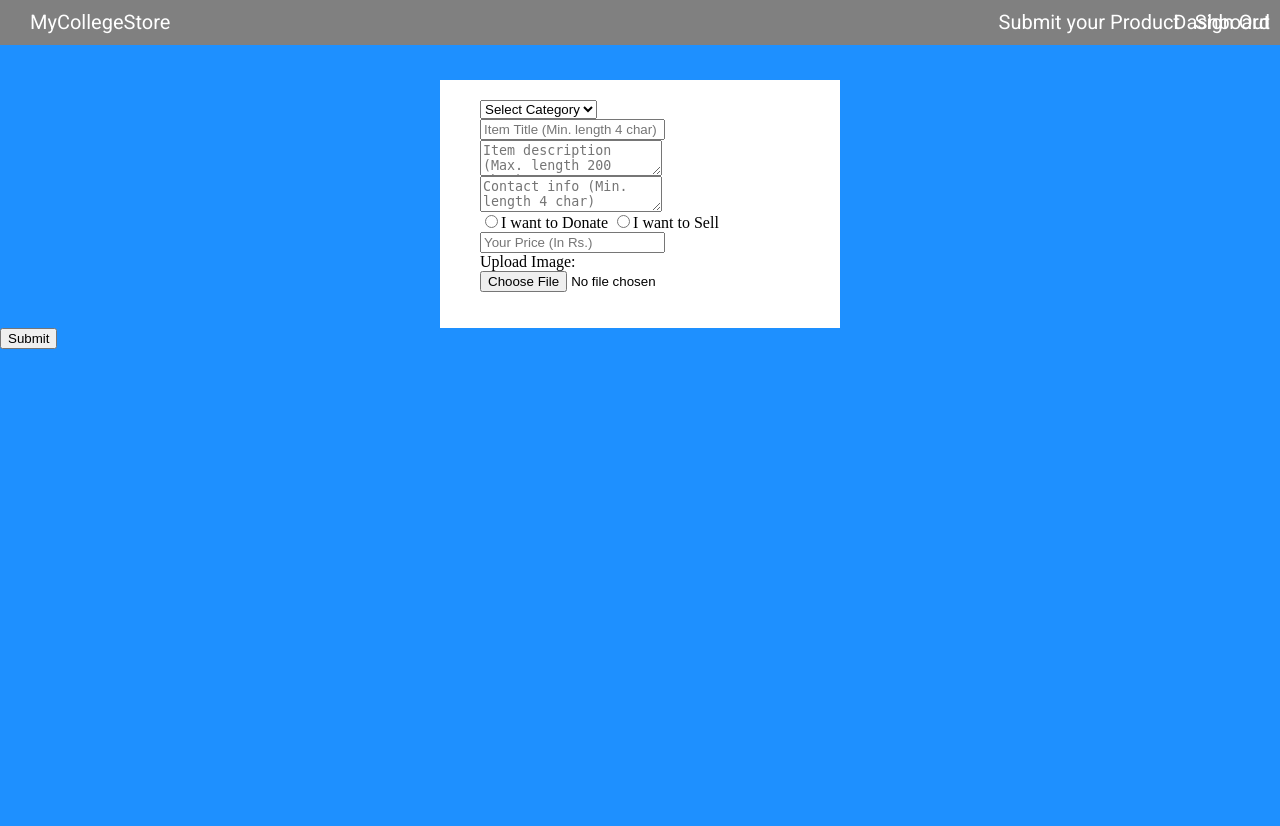
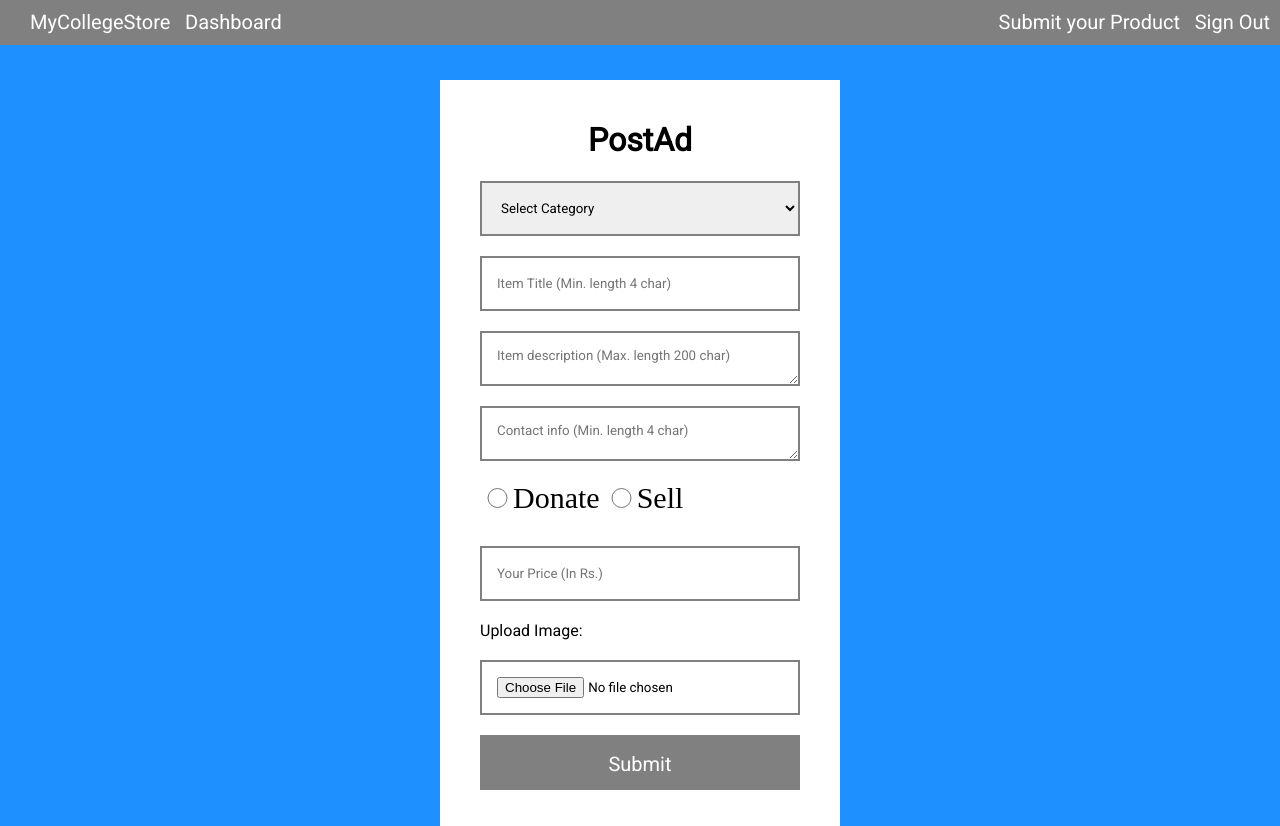
Before and after one commit to amanagarwal97/College-Store, a PHP site: page /postad.php in a window 1280 px wide. Before the commit the page ends 349 px from the top, so only its background shows below. Run offline with PHP 8.4, Linux system fonts and the light colour scheme; the visitor is signed in with stand-in values (Sample User, id 1); data comes from the database, SQL or seed files in the repository.

Commit message:
PostAd Design Implemented

```diff
--- a/public/css/styles.css
+++ b/public/css/styles.css
@@ -26,7 +26,7 @@
 	color: red;
 }
 
-.store, .post, .account {
+.store, .post, .account, .dashboard {
 	font-family: 'Roboto', sans-serif;
 	position: absolute;
 	top: 10px;
@@ -46,6 +46,11 @@
 .account {
 	color: white;
 	right: 10px;
+}
+
+.dashboard {
+	color: white;
+	left: 185px;
 }
 
 .category {
@@ -79,20 +84,20 @@
 	font-family: 'Roboto', sans-serif;
 }
 
-.signin-form label, .signin-form input, .signup-form input, .signup-form select {
+.signin-form label, .signin-form input, .signup-form input, .signup-form select, .postad-form select, .postad-form input, .postad-form textarea, .postad-form label {
 	display: block;
 	margin-bottom: 20px;
 	font-family: 'Roboto', sans-serif;
 }
 
-.signin-form input, .signin-form button, .signup-form input, .signup-form select, .signup-form button {
+.signin-form input, .signin-form button, .signup-form input, .signup-form select, .signup-form button, .postad-form select, .postad-form input, .postad-form textarea, .postad-form button {
 	width: 320px;
 	height: 55px;
 	border: 2px grey solid;
 	padding: 15px 15px;
 }
 
-input.sex {
+input.sex, input.sell {
 	display: inline-block;
 	width: 25px;
 	height: 20px;
@@ -103,7 +108,7 @@
 	font-size: 30px;
 }
 
-.signin-form button, .signup-form button {
+.signin-form button, .signup-form button, .postad-form button {
 	font-size: 20px;
 	background-color: grey;
 	color: white;
--- a/views/header.php
+++ b/views/header.php
@@ -24,9 +24,8 @@
                     echo '<a href="login.php" class="account">Sign In</a>';
                 else
                 {
-                    echo '<a href="dashboard.php" class="account">Dashboard</a>';
+                    echo '<a href="dashboard.php" class="dashboard">Dashboard</a>';
                     echo '<a href="logout.php" class="account">Sign Out</a>';
                 }
             ?>
 	    </nav>
-	    <div class="middle">
--- a/views/login_form.php
+++ b/views/login_form.php
@@ -1,3 +1,4 @@
+<div class="middle">
     <form action="login.php" method="post" class="signin-form">
 		<h1>Sign In</h1>
 		<label for="email">Email</label>
--- a/views/postad_form.php
+++ b/views/postad_form.php
@@ -1,4 +1,6 @@
-<form action="postad.php" method="post" enctype="multipart/form-data">
+<div class="middle">
+    <form action="postad.php" method="post" enctype="multipart/form-data" class="postad-form">
+        <h1>PostAd</h1>
         <select name="category">
             <option value="0" selected disabled>Select Category</option>
             <?php
@@ -8,14 +10,16 @@
                         echo '<option value=' .$categories[$i]["id"]. '>' .$categories[$i]["name"]. '</option>' ;
                   }
             ?>
-    </select><br>
-    <input type="text" name="title" placeholder="Item Title (Min. length 4 char)"><br>
-    <textarea type="text" name="desc" placeholder="Item description (Max. length 200 char)"></textarea><br>
-    <textarea type="text" name="contact" placeholder="Contact info (Min. length 4 char)"></textarea><br>
-    <input type="radio" name="choice" value="0">I want to Donate
-    <input type="radio" name="choice" value="1">I want to Sell<br>
-    <input type="text" name="price" placeholder="Your Price (In Rs.)"><br>
+        </select>
+        <input type="text" name="title" placeholder="Item Title (Min. length 4 char)">
+        <textarea type="text" name="desc" placeholder="Item description (Max. length 200 char)"></textarea>
+        <textarea type="text" name="contact" placeholder="Contact info (Min. length 4 char)"></textarea>
+        <input type="radio" name="choice" value="0" class="sell"><span>Donate</span>
+        <input type="radio" name="choice" value="1" class="sell"><span>Sell</span><br><br>
+        <input type="text" name="price" placeholder="Your Price (In Rs.)">
         <input type="hidden" name="MAX_FILE_SIZE" value="30000000">
-    Upload Image: <input class="upload-img" type="file" name="image"><br></div>
+        <label for="image">Upload Image:</label>
+        <input class="upload-img" type="file" name="image">
         <button type="submit">Submit</button>
     </form>
+</div>
--- a/views/register_form.php
+++ b/views/register_form.php
@@ -1,3 +1,4 @@
+<div class="middle">
     <form action="register.php" method="post" class="signup-form">
         <h1>Sign Up</h1>
         <input autofocus type="Email" name="email" placeholder="E-mail Address" required>
```
Also changed, not shown: views/store.php (indentation only). Lines whose indentation alone changed are shown as unchanged.
